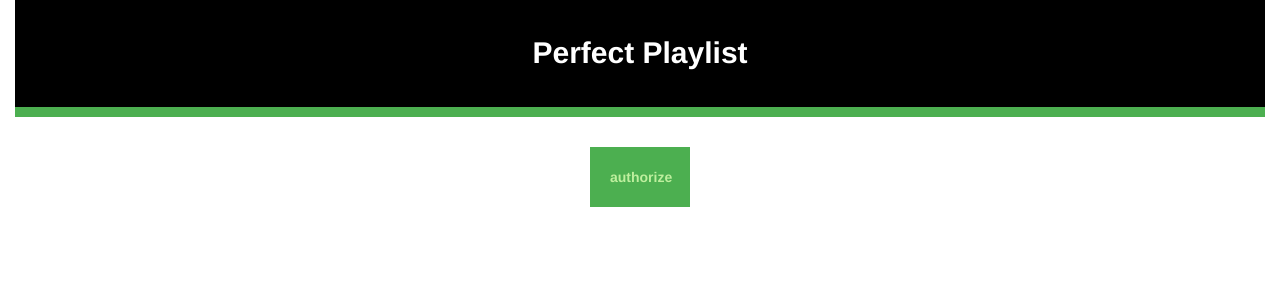
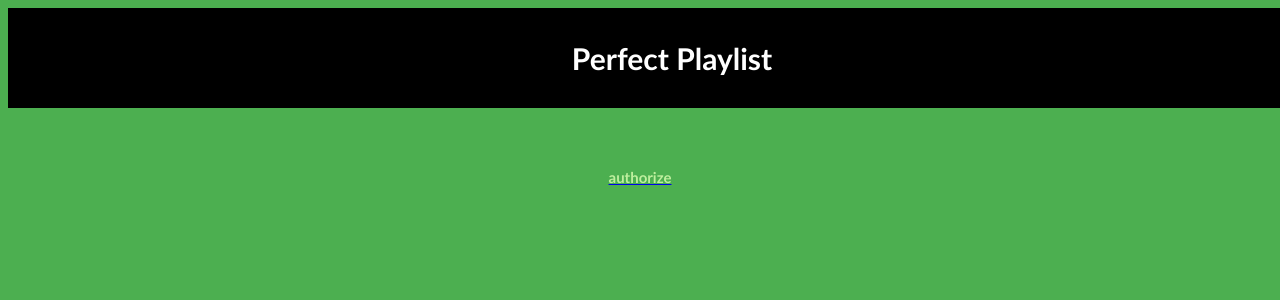
Before and after one commit to omwan/playlist, a Flask app: page / in a window 1280 px wide; the page is wider, and only the part inside the window is pictured. Shown: the top 300 px of that part. Run offline with Flask 2, Linux system fonts and the light colour scheme; some libraries are stand-ins or nearby versions.

Commit message:
css fixes

```diff
--- a/static/style.css
+++ b/static/style.css
@@ -36,13 +36,12 @@ body {
 
 .playlists {
     margin:15px auto;
-    width:50%;
     max-width:500px;
     background:#4CAF50;
     color:#fff;
     text-align:center;
     font-weight:bold;
-    padding: 15px;
+    padding: 5px;
     font-size: 30px;
 }
 
--- a/templates/index2.html
+++ b/templates/index2.html
@@ -11,5 +11,4 @@
 
 <div class="embed"><center><iframe id= "embed" src= "https://embed.spotify.com/?uri=spotify:user:{{userid}}:playlist:{{playlistid}}" width="300" height="380" frameborder="0" allowtransparency="true"></iframe></center></div>
 
-
 {% endblock %}
--- a/templates/layout.html
+++ b/templates/layout.html
@@ -9,13 +9,9 @@
 
 <!--        <link rel="stylesheet" href="/static/style.css" type="text/css">-->
         <link rel="stylesheet" href="{{ url_for('static', filename='style.css') }}">
-        <link rel="stylesheet" type="text/css" href="https://maxcdn.bootstrapcdn.com/bootstrap/3.3.6/css/bootstrap.min.css">
-        <script type="text/javascript" src="https://maxcdn.bootstrapcdn.com/bootstrap/3.3.6/js/bootstrap.min.js">
-
-		</script>
 	</head>
 	<body>
-        <div class="container-fluid">
+        <div class="container">
             <div class="header">Perfect Playlist</div>
             {% block body %}{% endblock %}
         </div>
```
